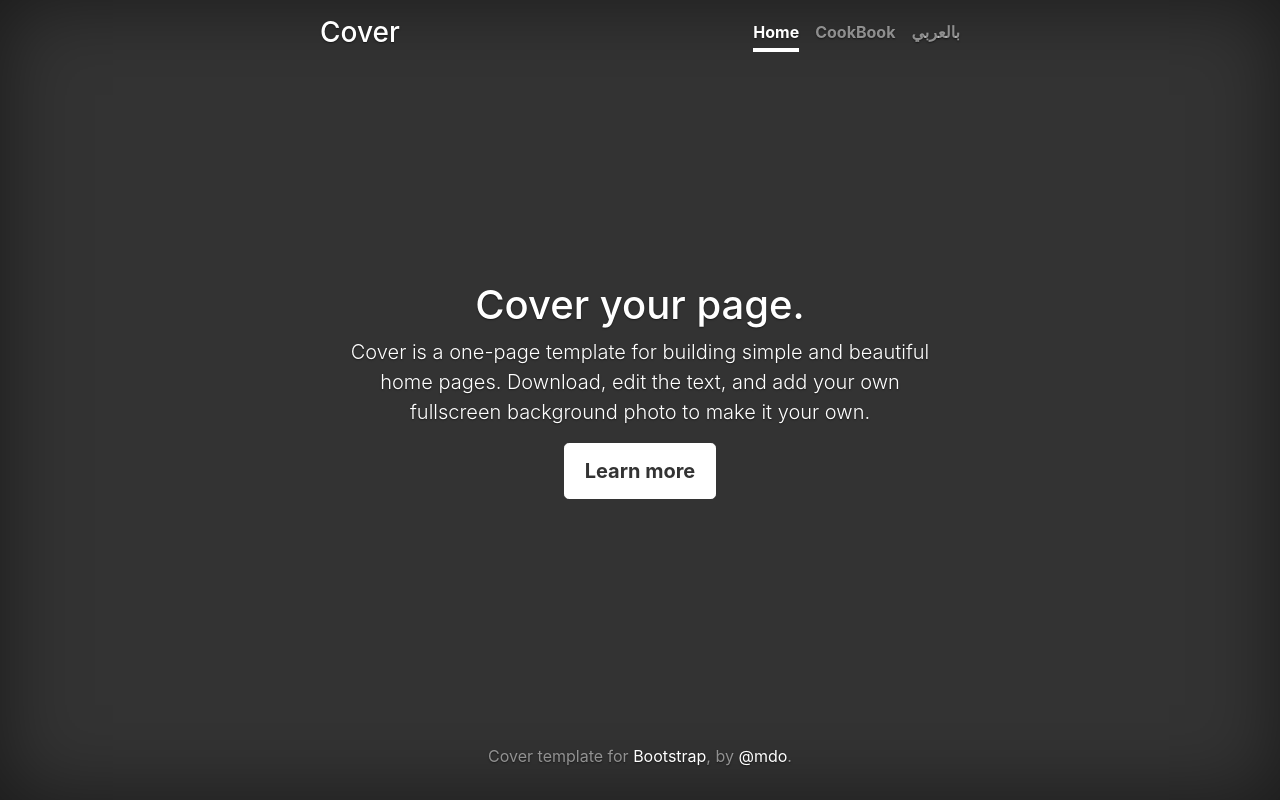
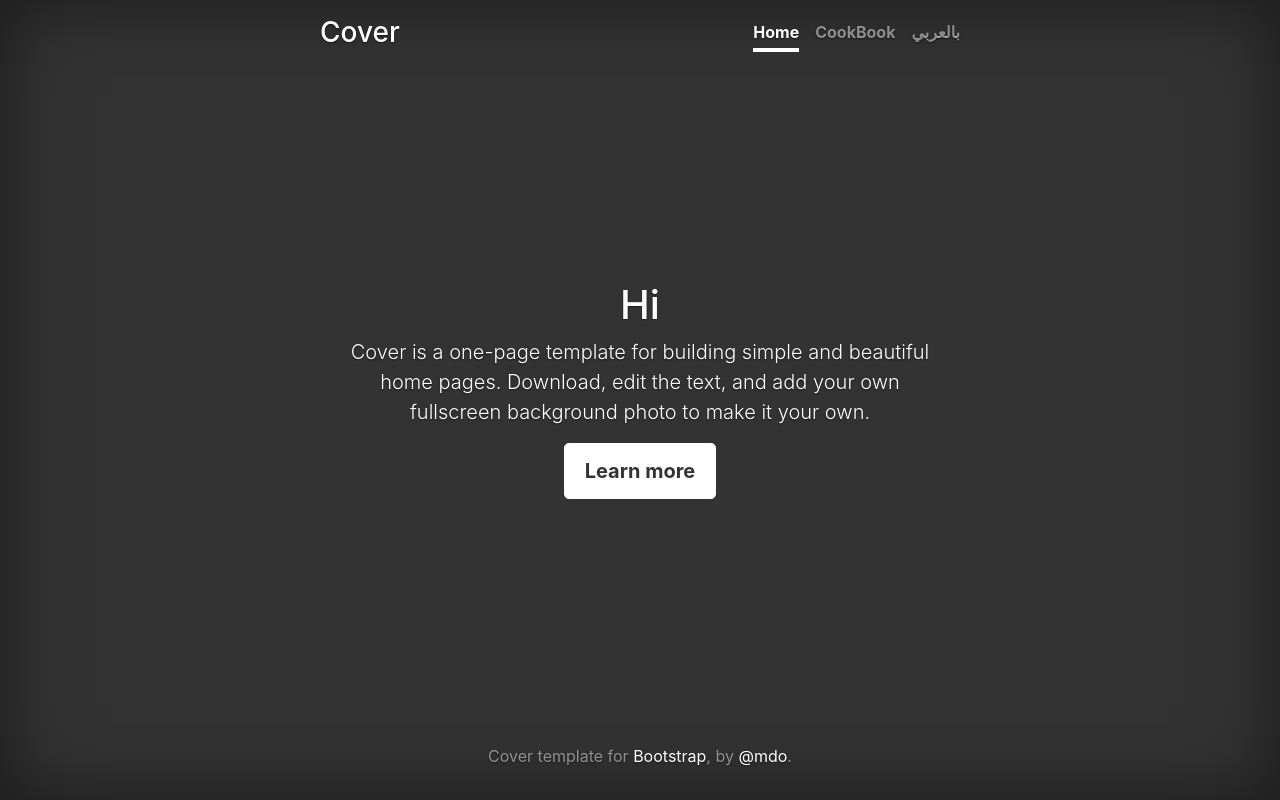
Before and after one commit to miraEbrahim/project-template, a website: page src/index.html in a window 1280 px wide. Drawn offline with nearby package versions, Linux system fonts and the light colour scheme.

Commit message:
customise home page

```diff
--- a/src/index.html
+++ b/src/index.html
@@ -36,7 +36,7 @@
   </header>
 
   <main role="main" class="inner cover">
-    <h1 class="cover-heading">Cover your page.</h1>
+    <h1 class="cover-heading">Hi</h1>
     <p class="lead">Cover is a one-page template for building simple and beautiful home pages. Download, edit the text, and add your own fullscreen background photo to make it your own.</p>
     <p class="lead">
       <a href="#" class="btn btn-lg btn-secondary">Learn more</a>
```
